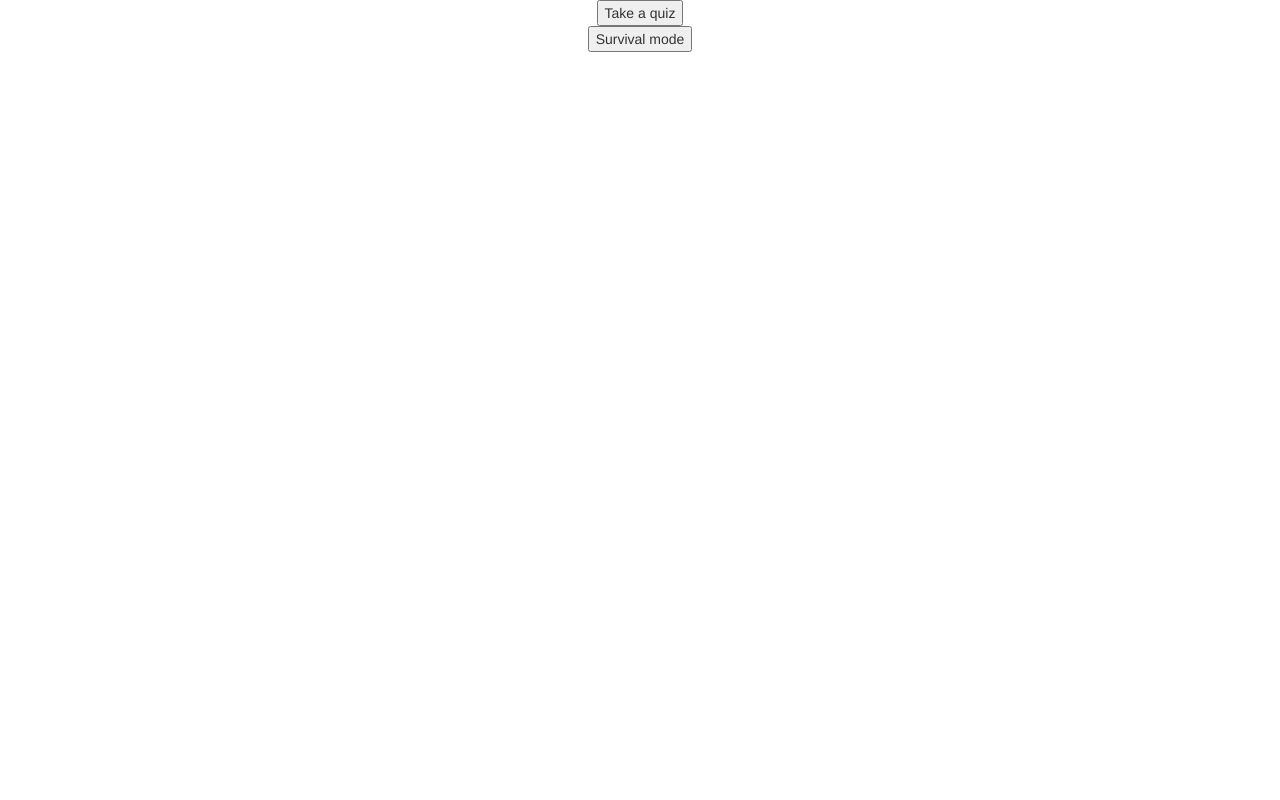
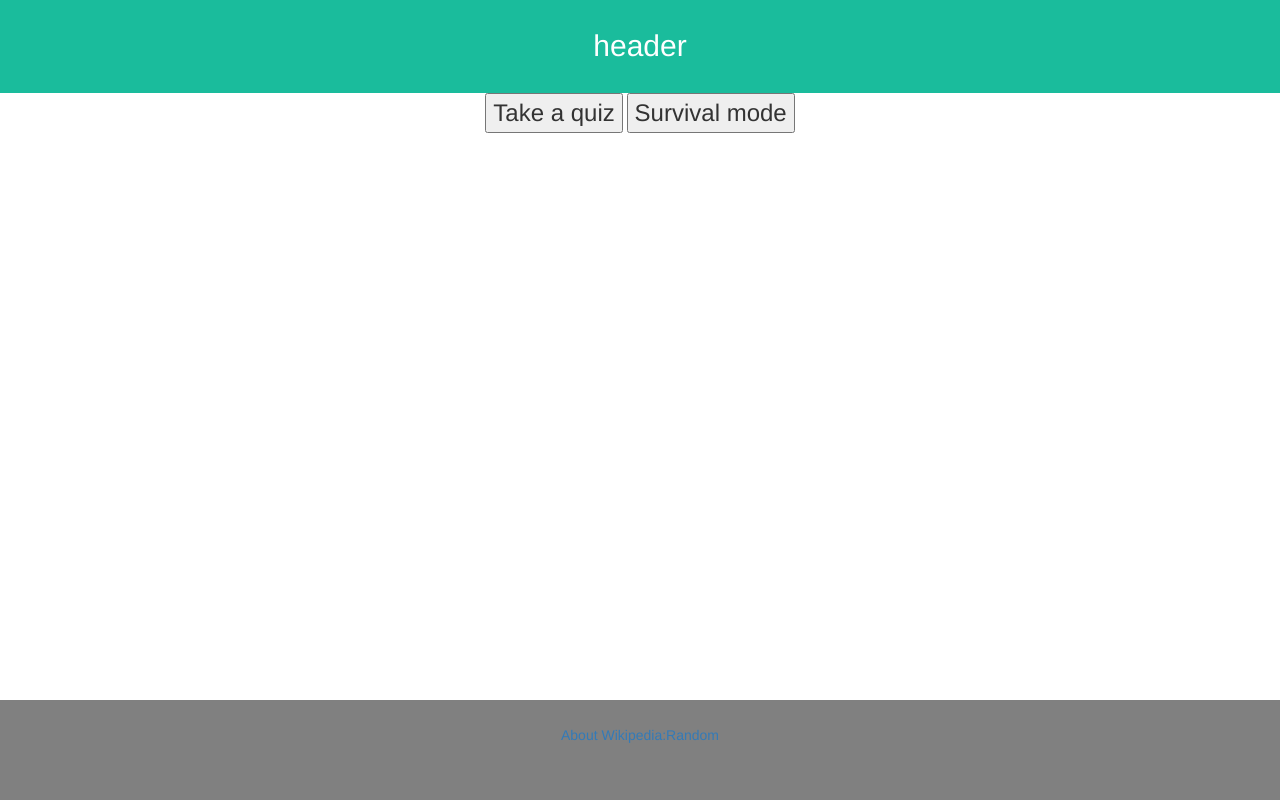
Before and after one commit to BjarkiHrafn/trivial_pie, a Flask app: page /menu in a window 1280 px wide. Run offline with Flask 2, Linux system fonts and the light colour scheme; some libraries are stand-ins or nearby versions.

Commit message:
working on styles

```diff
--- a/app.py
+++ b/app.py
@@ -9,14 +9,13 @@ controllerClass = Controller()
 database = repository()
 
 
-
-
 app.debug = True
 
 
 @app.route('/')
 def MasterMenu():
-    return render_template('MasterView.html', msg="some messaage")
+    # return render_template('MasterView.html', msg="some messaage")
+    return render_template('MenuView.html')
 
 
 @app.route('/menu')
@@ -24,8 +23,8 @@ def MasterMenu():
 def MainMenu():
     return render_template('MenuView.html')
 
-@app.route('/menu', methods = ['GET', 'POST'])
 
+@app.route('/menu', methods=['GET', 'POST'])
 def MenuRedirect():
 
     if 'quiz' in request.form:
@@ -37,12 +36,12 @@ def MenuRedirect():
 def getQuestions(numberOfQuestions):
     return controllerClass.DeployQuestion(numberOfQuestions)
 
+
 @app.route('/quiz')
-
 def QuizMenu():
     q = getQuestions(2)
     controllerClass.currentGameMode = "quiz"
-    return render_template('QuizView.html', questions = q)
+    return render_template('QuizView.html', questions=q)
 
 
 @app.route('/survival')
@@ -50,30 +49,29 @@ def QuizMenu():
 def QuestionMenu():
     q = getQuestions(1)
     controllerClass.currentGameMode = "survival"
-    return render_template('QuestionView.html', msg= q, lives = controllerClass.survivalModeLives)
+    return render_template('QuestionView.html', msg=q, lives=controllerClass.survivalModeLives)
+
 
 @app.route('/survival', methods=['POST'])
-
 def ProcessSurvivalQuestion():
     if 'submitAns'in request.form:
         outcome = eval(request.form.get("ans"))
         checkbox = request.form.get('questionCheck')
-        print(checkbox, file = sys.stderr)
+        print(checkbox, file=sys.stderr)
         if not outcome[1]:
-            controllerClass.survivalModeLives -=  1
+            controllerClass.survivalModeLives -= 1
             print("outcome: ", outcome, "...You're wrong sukkah!", file=sys.stderr)
             if controllerClass.survivalModeLives == 0:
                 return redirect(url_for('EndGameGet'))
         controllerClass.survivalModeArray.append(outcome)
         return redirect(url_for('QuestionMenu'))
     elif 'menu' in request.form:
-            return redirect(url_for('MainMenu'))
+        return redirect(url_for('MainMenu'))
 
 
 @app.route('/results')
-
 def ResultMenu():
-    return render_template('ResultView.html', result = controllerClass.answer, goodQuestion = controllerClass.goodQuestions)
+    return render_template('ResultView.html', result=controllerClass.answer, goodQuestion=controllerClass.goodQuestions)
 
 
 @app.route('/questions', methods=['GET', 'POST'])
@@ -89,7 +87,6 @@ def PostAnswer():
 
             question.pop('submitAns')
 
-
             for key in range(len(question)):
                 if eval(question[str(key+1)])[1]:
                     controllerClass.quizModeArray.append(question[str(key+1)])
@@ -102,13 +99,13 @@ def PostAnswer():
     except:
         return "Something went wrong.."
 
+
 @app.route('/higscore')
-
 def EndGameGet():
     return render_template('EndGameMenu.html')
 
-@app.route('/higscore', methods = ['GET', 'POST'])
 
+@app.route('/higscore', methods=['GET', 'POST'])
 def EndGamePost():
     if 'submitScore' in request.form:
         nickname = request.form.get('nicknamePick')
@@ -126,9 +123,10 @@ def EndGamePost():
             controllerClass.quizModeArray = []
     return redirect(url_for('MainMenu'))
 
+
 @app.route('/highscore')
 def getHighScores():
-    return render_template('highscore.html', quiz = controllerClass.getQuizHighScores(), survival = controllerClass.getSurvivalHighScores())
+    return render_template('highscore.html', quiz=controllerClass.getQuizHighScores(), survival=controllerClass.getSurvivalHighScores())
 
 
 if __name__ == '__main__':
--- a/static/css/styles.css
+++ b/static/css/styles.css
@@ -102,3 +102,33 @@ button:hover{
     display: inline-block;
     vertical-align: middle;
   }
+
+.gameModeButton {
+    font-size: 24px;
+    height: 100%;
+}
+
+#quizGameMode {
+    background-color: #3F9443
+}
+
+#header {
+    height: 100;
+    padding: 25px;
+    text-align: center;
+    background: #1abc9c;
+    color: white;
+    font-size: 30px;
+    display: block;
+}
+
+#footer {
+    height: 100px;
+    padding: 25px;
+    position: absolute;
+    text-align: center;
+    bottom: 0px;
+    background-color: grey;
+    display: block;
+    width: 100%;
+}
--- a/templates/MasterView.html
+++ b/templates/MasterView.html
@@ -15,11 +15,14 @@
     <title>Trivial Pie</title>
 </head>
 <body>
+    <div id="header">header</div>
     <div class="container">
         {% block body %}
 
         {% endblock %}
     </div>
-
+    <div id="footer">
+        <a href="https://en.wikipedia.org/wiki/Wikipedia:Random">About Wikipedia:Random</a>
+    </div>
 </body>
 </html>
--- a/templates/MenuView.html
+++ b/templates/MenuView.html
@@ -3,9 +3,10 @@
 {% block body %}
 
     <form action = "{{ url_for('MenuRedirect')}}" method = "post" id="questionForm">
-
-        <button type="submit" name="quiz">Take a quiz</button>
-        <button type="submit" name="survival">Survival mode</button>
+        <div>
+            <button type="submit" name="quiz" class="gameModeButton">Take a quiz</button>
+            <button class="gameModeButton" type="submit" name="survival">Survival mode</button>
+        </div>
     </form>
 
 
```
Also changed, not shown: README.md (added).
